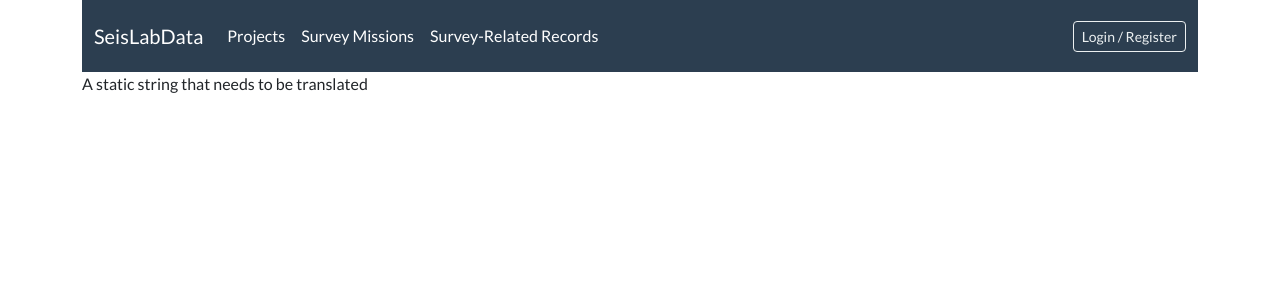
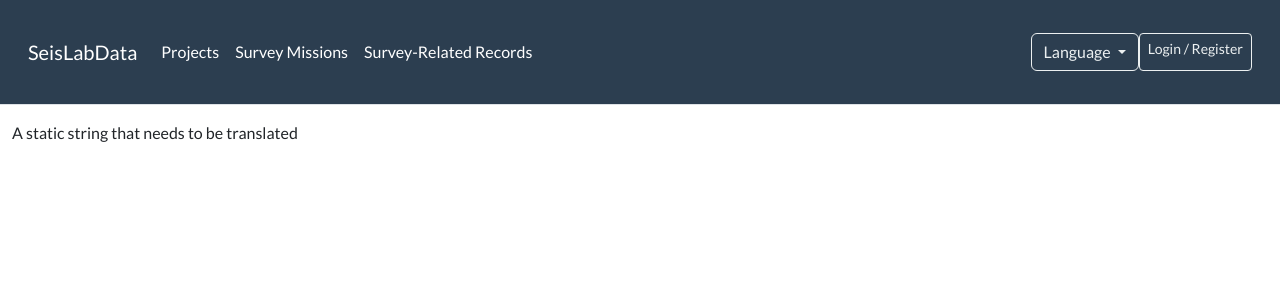
Before and after one commit to NaturalGIS/seis-lab-data, a Python web app: template src/seis_lab_data/webapp/templates/index.html in a window 1280 px wide. Shown: the top 300 px of the page. Run offline with Jinja, Linux system fonts and the light colour scheme; the template is opened without the code that fills it, so the values that code supplies are empty.

Commit message:
Handling localization in the webapp - still a wip

```diff
--- a/src/seis_lab_data/cliapp/translationsapp.py
+++ b/src/seis_lab_data/cliapp/translationsapp.py
@@ -71,7 +71,7 @@ def extract_translations(
         ("**.py", "python"),
         ("**.html", "jinja2"),
     ]
-    source_path = Path(__file__).parent
+    source_path = Path(__file__).parents[1]
     context.status_console.print(
         f"Scanning source code from {source_path} for translatable strings..."
     )
--- a/src/seis_lab_data/schemas/user.py
+++ b/src/seis_lab_data/schemas/user.py
@@ -4,10 +4,14 @@ import typing
 UserId = typing.NewType("UserId", str)
 
 
-@dataclasses.dataclass(frozen=True)
+@dataclasses.dataclass
 class User:
     id: UserId
     email: str
     username: str
     roles: list[str]
     active: bool = False
+    preferred_language: str = "pt"
+
+    def get_preferred_language(self) -> str:
+        return self.preferred_language
--- a/src/seis_lab_data/webapp/auth.py
+++ b/src/seis_lab_data/webapp/auth.py
@@ -26,7 +26,10 @@ async def auth_callback(request: Request):
         logger.debug(f"{oauth_client.server_metadata=}")
         token = await oauth_client.authorize_access_token(request)
         user_info = token.get("userinfo")
-        request.session["user"] = user_info
+        request.session["user"] = {
+            "preferred_language": request.state.settings.locales[0],
+            **user_info,
+        }
         request.session["token"] = {
             "access_token": token["access_token"],
             "token_type": token.get("token_type", "Bearer"),
--- a/src/seis_lab_data/webapp/projects.py
+++ b/src/seis_lab_data/webapp/projects.py
@@ -36,7 +36,7 @@ async def list_projects(request: Request):
             "num_total": num_total,
             "breadcrumbs": [
                 schemas.BreadcrumbItem(name=_("Home"), url=request.url_for("home")),
-                schemas.BreadcrumbItem(name=_("Marine campaigns")),
+                schemas.BreadcrumbItem(name=_("Projects")),
             ],
         },
     )
--- a/src/seis_lab_data/webapp/templates/base.html
+++ b/src/seis_lab_data/webapp/templates/base.html
@@ -10,8 +10,8 @@
     {% endblock %}
 </head>
 <body>
-<div class="container">
-    <nav class="navbar navbar-expand-lg bg-primary" data-bs-theme="dark">
+<header class="p-3 mb-3 border-bottom bg-primary">
+    <nav class="navbar navbar-expand-lg" data-bs-theme="dark">
         <div class="container-fluid">
             <a class="navbar-brand" href="{{ url_for('home') }}">SeisLabData</a>
             <div class="navbar-nav me-auto">
@@ -24,6 +24,15 @@
                 {% endif %}
             </div>
             <div class="navbar-nav ms-auto">
+                <div class="dropdown">
+                  <a class="btn btn-outline-light dropdown-toggle" href="#" role="button" data-bs-toggle="dropdown" aria-expanded="false">
+                    {{ _("Language") }}
+                  </a>
+              <ul class="dropdown-menu">
+                <li><a class="dropdown-item" href="{{ url_for('set_language', lang='en') }}">{{ _("English") }}</a></li>
+                <li><a class="dropdown-item" href="{{ url_for('set_language', lang='pt') }}">{{ _("Portuguese") }}</a></li>
+              </ul>
+            </div>
                 {% if request.session.user %}
                     <div class="navbar-nav align-items-center">
                         <span class="navbar-text me-3">Welcome, {{ request.session.user.name or "User" }}</span>
@@ -39,6 +48,9 @@
             </div>
         </div>
     </nav>
+
+</header>
+<div class="container-fluid">
     {% if breadcrumbs %}
     <div class="row">
         <nav aria-label="breadcrumb">
--- a/src/seis_lab_data/webapp/templates/protected.html
+++ b/src/seis_lab_data/webapp/templates/protected.html
@@ -14,4 +14,5 @@
             {% endif %}
         </dl>
     </div>
+    <p>{{ user }}</p>
 {% endblock %}
```
Also changed, not shown: src/seis_lab_data/auth.py (+9 -7 lines), src/seis_lab_data/webapp/routes.py (+21 -0 lines), src/seis_lab_data/translations/en/LC_MESSAGES/messages.po, src/seis_lab_data/translations/pt/LC_MESSAGES/messages.po.
